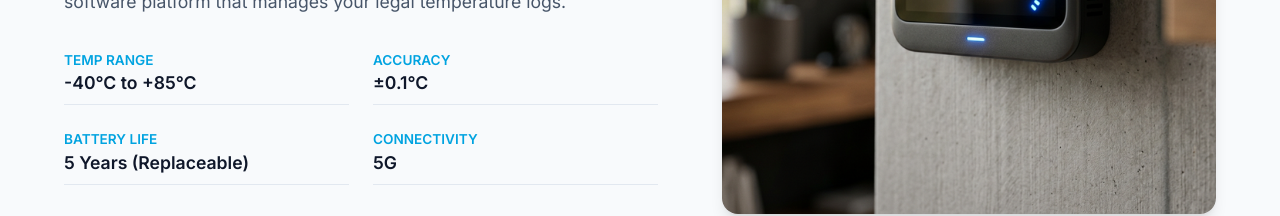
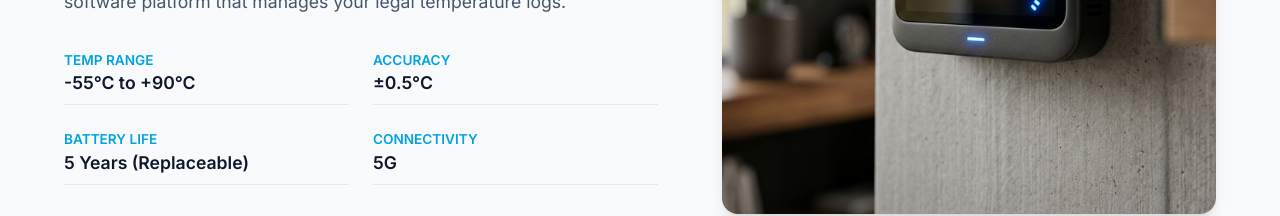
Before and after one commit to Ghostalbas/CCTT-Website, a React (Vite) app: page /product in a window 1280 px wide. Shown: the part 440-656 px from the top of the page. Built offline with nearby package versions, Linux system fonts and the light colour scheme.

Commit message:
adding build

```diff
--- a/src/pages/Product.jsx
+++ b/src/pages/Product.jsx
@@ -12,8 +12,8 @@ const Product = () => {
     }, []);
 
     const hardwareSpecs = [
-        { label: 'Temp Range', value: '-40°C to +85°C' },
-        { label: 'Accuracy', value: '±0.1°C' },
+        { label: 'Temp Range', value: '-55°C to +90°C' },
+        { label: 'Accuracy', value: '±0.5°C' },
         { label: 'Battery Life', value: '5 Years (Replaceable)' },
         { label: 'Connectivity', value: '5G' }
     ];
```
